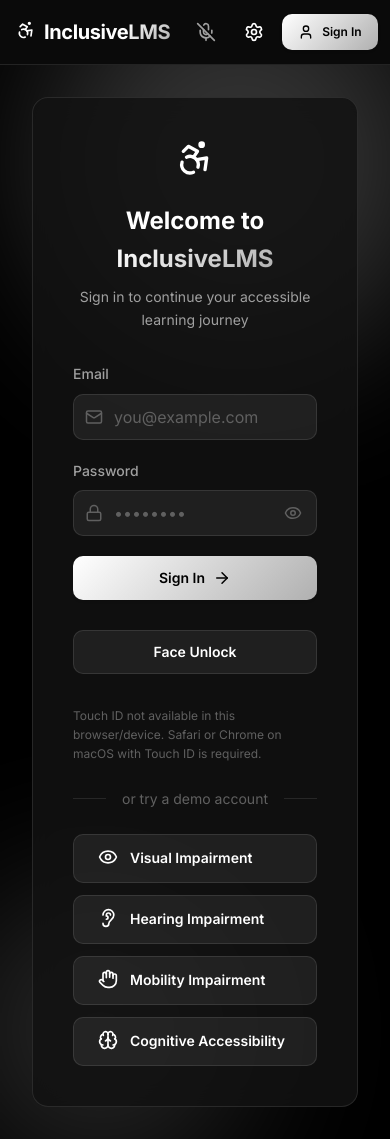
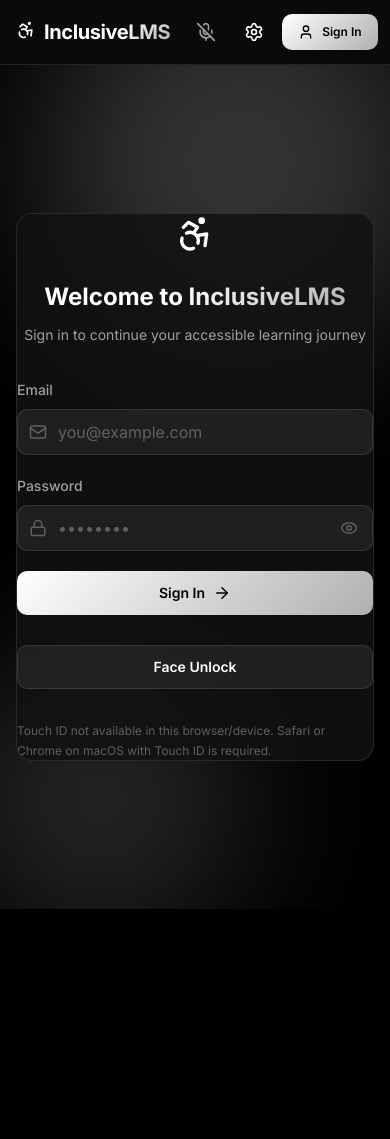
Before and after one commit to Harshithk951/LMS-Portal, a React (Vite) app: page /login in a window 390 px wide. Shown: the top 1139 px of the page. After the commit the page ends 909 px from the top, so only its background shows below. Built offline with nearby package versions, Linux system fonts and the light colour scheme.

Commit message:
fix: remove demo accounts and prevent login overflow

```diff
--- a/src/pages/Login.css
+++ b/src/pages/Login.css
@@ -1,10 +1,11 @@
 .login-page {
     min-height: 100vh;
     display: flex;
-    align-items: center;
+    align-items: flex-start;
     justify-content: center;
     position: relative;
-    padding: var(--space-8);
+    padding: clamp(var(--space-4), 4vw, var(--space-8));
+    overflow-y: auto;
 }
 
 .login-bg {
@@ -46,6 +47,9 @@
     padding: var(--space-10);
     position: relative;
     z-index: 1;
+    margin: var(--space-8) 0;
+    max-height: calc(100vh - 2 * var(--space-6));
+    overflow: auto;
 }
 
 .login-header {
@@ -130,3 +134,19 @@
 .demo-icon {
     font-size: var(--fs-xl);
 }
+
+@media (max-width: 640px) {
+    .login-card {
+        padding: var(--space-7);
+        max-height: none;
+    }
+    .login-page {
+        align-items: flex-start;
+    }
+}
+
+@media (min-height: 760px) {
+    .login-page {
+        align-items: center;
+    }
+}
--- a/src/pages/Login.tsx
+++ b/src/pages/Login.tsx
@@ -1,18 +1,11 @@
 import { useEffect, useMemo, useState } from 'react';
 import { useNavigate } from 'react-router-dom';
 import { motion } from 'framer-motion';
-import { Mail, Lock, Eye, EyeOff, ArrowRight, Accessibility, Ear, Hand, Brain } from 'lucide-react';
+import { Mail, Lock, Eye, EyeOff, ArrowRight, Accessibility } from 'lucide-react';
 import { useUser } from '../contexts/UserContext';
 import FaceUnlock from '../components/FaceUnlock/FaceUnlock';
 import '../components/FaceUnlock/FaceUnlock.css';
 import './Login.css';
-
-const demoAccounts = [
-    { email: 'demo-blind@test.com', pass: 'Demo2026!', label: 'Visual Impairment', icon: <Eye size={20} /> },
-    { email: 'demo-deaf@test.com', pass: 'Demo2026!', label: 'Hearing Impairment', icon: <Ear size={20} /> },
-    { email: 'demo-motor@test.com', pass: 'Demo2026!', label: 'Mobility Impairment', icon: <Hand size={20} /> },
-    { email: 'demo-cognitive@test.com', pass: 'Demo2026!', label: 'Cognitive Accessibility', icon: <Brain size={20} /> },
-];
 
 export default function Login() {
     const [email, setEmail] = useState('');
@@ -70,11 +63,6 @@ export default function Login() {
     const handleSubmit = (e: React.FormEvent) => {
         e.preventDefault();
         login(email || 'demo-blind@test.com');
-        navigate('/dashboard');
-    };
-
-    const quickLogin = (demoEmail: string) => {
-        login(demoEmail);
         navigate('/dashboard');
     };
 
@@ -181,7 +169,7 @@ export default function Login() {
                             <Mail size={18} className="input-icon" />
                             <input id="email" type="email" className="input input-with-icon" placeholder="you@example.com" value={email} onChange={e => setEmail(e.target.value)} aria-describedby="email-desc" />
                         </div>
-                        <span id="email-desc" className="sr-only">Enter your email address or use a demo account below</span>
+                        <span id="email-desc" className="sr-only">Enter your email address</span>
                     </div>
 
                     <div className="form-group">
@@ -242,17 +230,6 @@ export default function Login() {
                         </div>
                     )}
                 </form>
-
-                <div className="divider"><span>or try a demo account</span></div>
-
-                <div className="demo-accounts">
-                    {demoAccounts.map(acc => (
-                        <button key={acc.email} className="demo-btn btn btn-secondary" onClick={() => quickLogin(acc.email)} aria-label={`Quick login as ${acc.label} demo account`}>
-                            <span className="demo-icon">{acc.icon}</span>
-                            <span>{acc.label}</span>
-                        </button>
-                    ))}
-                </div>
             </motion.div>
         </main>
     );
```
